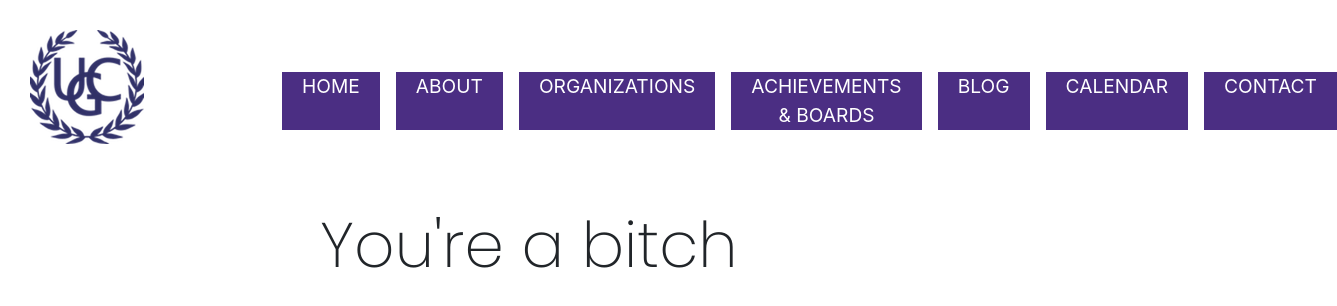
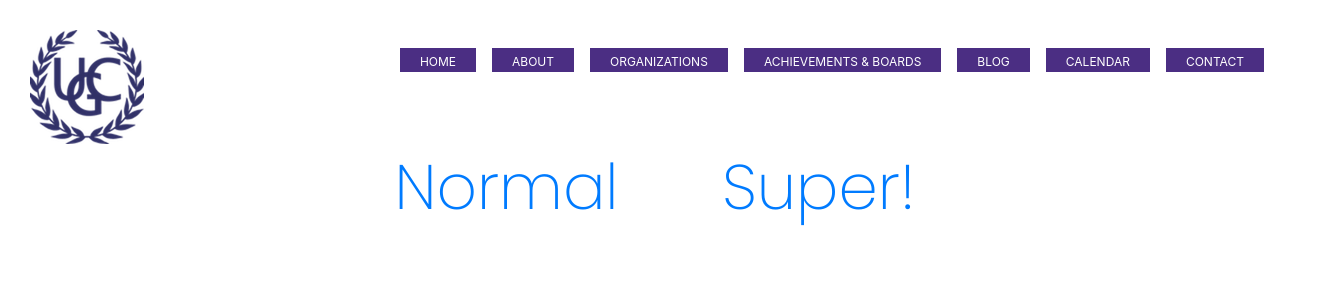
Before and after one commit to rmatsunaga/ugc-site, a React (Create React App) app: page /achievementsandboards in a window 1280 px wide. Shown: the top 306 px of the page, 1337 px wide, since content can reach past the window. Built offline with nearby package versions, Linux system fonts and the light colour scheme.

Commit message:
Tabs filled except contact, achievements, and boards. Will change navbar

```diff
--- a/src/App.css
+++ b/src/App.css
@@ -96,7 +96,7 @@ nav li {
 nav a{
   color: black;
   text-decoration: none;
-  font-size: 1.2em;
+  font-size: 12px;
   text-transform: uppercase;
   opacity: 0;
   transition: opacity 150ms ease-in-out;
--- a/src/App.js
+++ b/src/App.js
@@ -16,6 +16,8 @@ import Organizations from './components/Organizations';
 import Blog from './components/Blog';
 import Calendar from './components/Calendar';
 import AchievementsAndBoards from './components/AchievementsAndBoards';
+import Achievements from './components/Achievements';
+import Boards from './components/Boards';
 
 
 
@@ -33,7 +35,8 @@ class App extends Component {
               <Route path = "/blog" component = {Blog} exact />
               <Route path = "/calendar" component = {Calendar} exact />
               <Route path = "/achievementsandboards" component = {AchievementsAndBoards} exact />
-
+              <Route path = "/achievements" component = {Achievements} exact/>
+              <Route path = "/boards" component = {Boards} exact/>
             </Switch>
           </div>
         </BrowserRouter>
--- /dev/null
+++ b/src/components/Achievements.js
@@ -0,0 +1,12 @@
+import React, { Component } from 'react';
+import '../App.css';
+
+class Achievements extends Component{
+    render(){
+        return(
+            <div className="mission-statement-header">Insert Info Here</div>
+        );
+    }
+}
+
+export default Achievements;
--- a/src/components/AchievementsAndBoards.js
+++ b/src/components/AchievementsAndBoards.js
@@ -1,10 +1,21 @@
 import React, { Component } from 'react';
 import '../App.css';
+import {
+    Row,
+    Col
+  } from "reactstrap";
 
 class AchievementsAndBoards extends Component{
     render(){
         return(
-            <div className="mission-statement-header">You're a bitch</div>
+            <Row>
+                <Col></Col>
+                <Col><div className="mission-statement-header"><a href="/achievements">Normal</a></div></Col>
+                <Col><div className="mission-statement-header"><a href="/boards">Super!</a></div></Col>
+                <Col></Col>
+            </Row>
+
+
         );
     }
 }
--- /dev/null
+++ b/src/components/Boards.js
@@ -0,0 +1,15 @@
+import React, { Component } from 'react';
+import '../App.css';
+
+class Boards extends Component{
+    render(){
+        return(
+            <div>
+                <div className="mission-statement-header">Insert Info Here</div>
+            </div>
+
+        );
+    }
+}
+
+export default Boards;
```
